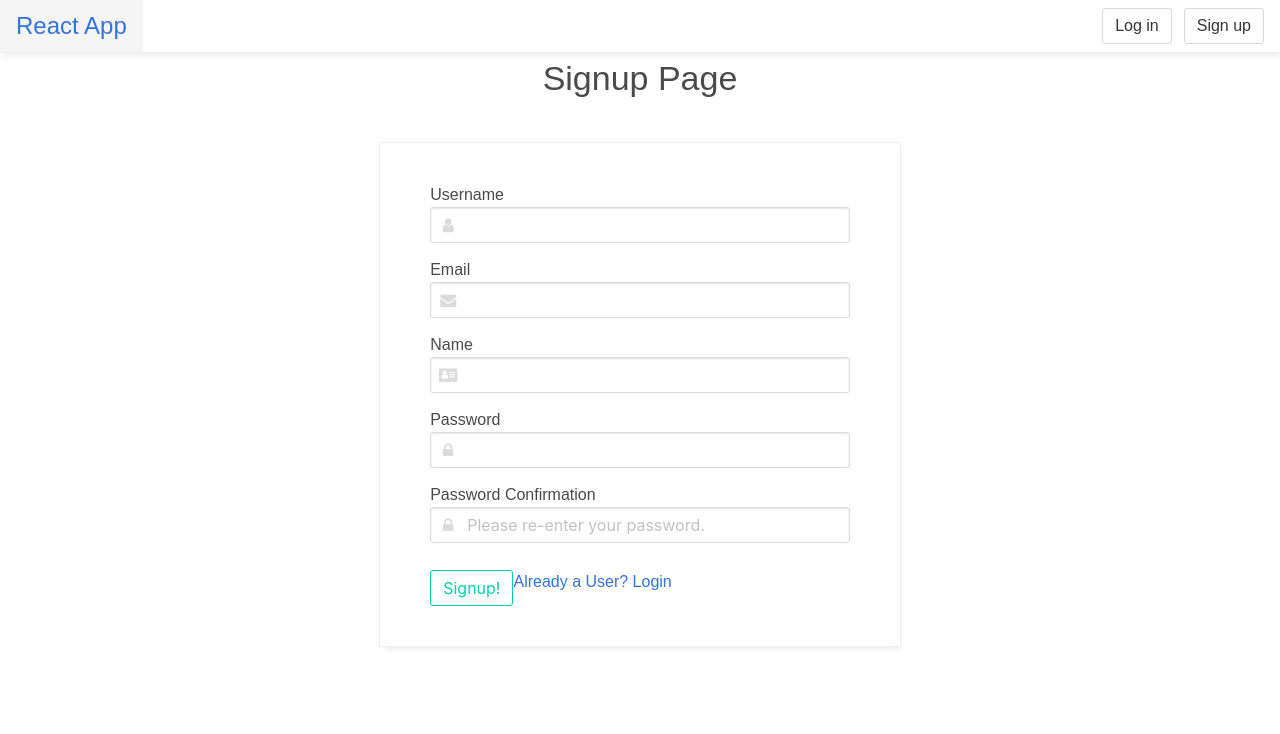
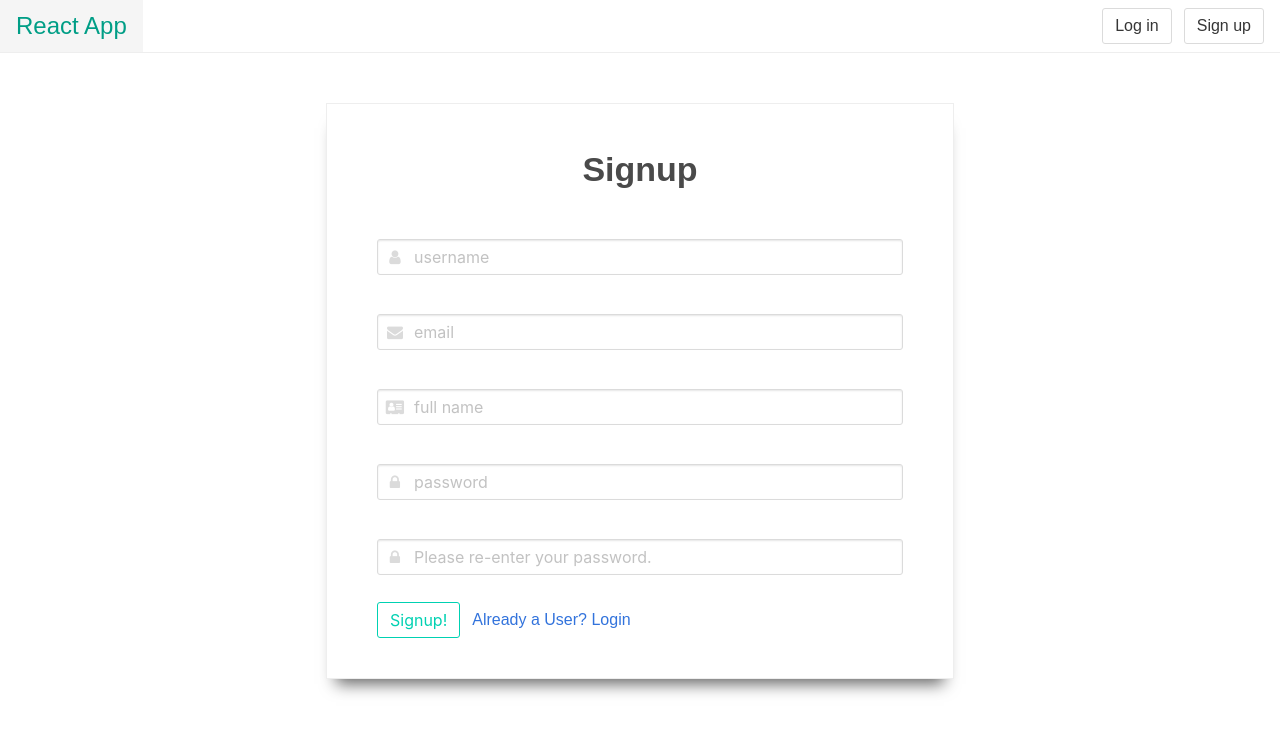
Before and after one commit to spragala/react-router-passport-starter, a React (Create React App) app in the folder frontend/: page /signup in a window 1280 px wide. Shown: the top 734 px of the page. Built offline with nearby package versions, Linux system fonts and the light colour scheme.

Commit message:
Refactored layout and styles, WIP logout

```diff
--- a/frontend/src/components/Home.js
+++ b/frontend/src/components/Home.js
@@ -4,14 +4,18 @@ import Auth from '../models/Auth'
 export default class Home extends Component{
   render(){
     return (
-      <section className="home">
-        <h1>Home</h1>
-        {Auth.isUserAuthenticated() ? (
-          <p>Welcome, you have successfully logged in.</p>
-        ) : (
-          <p>You must be logged in to see this content.
-          </p>
-        )}
+      <section className="home hero is-bold is-primary is-medium">
+        <div className="hero-body">
+          <div className="container">
+            <h1 className="title">Home</h1>
+            {Auth.isUserAuthenticated() ? (
+              <h2 className="subtitle">Welcome, you have successfully logged in.</h2>
+            ) : (
+              <h2 className="subtitle">You must be logged in to see this content.
+              </h2>
+            )}
+          </div>
+        </div>
       </section>
     )
   }
--- a/frontend/src/components/Login.js
+++ b/frontend/src/components/Login.js
@@ -10,7 +10,6 @@ export default class Login extends Component{
     this.state = {
       username: '',
       password: '',
-      user: {},
       shouldRedirect: false
     }
     this.handleChange = this.handleChange.bind(this)
@@ -41,8 +40,6 @@ export default class Login extends Component{
         user: res.data.user,
         shouldRedirect: true
       })
-      console.log(this.state)
-      console.log(this.props)
     })
   };
 
@@ -52,35 +49,37 @@ export default class Login extends Component{
 
     return (
       <section className="login-section">
-        <h1 className="login-title">Login Page</h1>
-        <div className="columns">
-          <div className="column is-three-fifths is-offset-one-fifth">
-            <div className="columns">
-              <div className="column is-8 is-offset-2 login-form">
+
+        <div className="columns is-centered">
+          <div className="column is-half">
+            <div className="form">
+              <h1 className="login-title has-text-centered has-text-weight-bold">Login Page</h1>
               <form onSubmit={ e => this.onFormSubmit(e) }>
                 <div className="field">
-                    <label>Username</label>
+                  <label className="is-invisible">Username</label>
                   <div className="control has-icons-left">
                     <input
-                        type='text'
+                      type="text"
                       className="input"
+                      placeholder="username"
                       onChange={ this.handleChange('username') } />
                     <span className="icon is-small is-left">
                       <i className="fa fa-user"></i>
                     </span>
                   </div>
-                    <label>Password</label>
+                  <label className="is-invisible">Password</label>
                   <div className="control has-icons-left">
                     <input
-                        type='text'
+                      type="text"
                       className="input"
+                      placeholder="password"
                       onChange={ this.handleChange('password') } />
                     <span className="icon is-small is-left">
                       <i className="fa fa-lock"></i>
                     </span>
                   </div>
                 </div>
-                  <button type='submit' className="button is-primary is-outlined">Log In!</button>
+                <button type="submit" className="button is-primary is-outlined">Log In!</button>
               </form>
             {shouldRedirect && (
               <Redirect to={ from } />
@@ -88,10 +87,8 @@ export default class Login extends Component{
             </div>
           </div>
         </div>
-        </div>
       </section>
-
-
     )
   }
+
 };
--- a/frontend/src/components/Navbar.js
+++ b/frontend/src/components/Navbar.js
@@ -1,11 +1,11 @@
 import React from 'react'
 import Auth from '../models/Auth'
-import { Link } from 'react-router-dom'
+import { Link, withRouter } from 'react-router-dom'
 
-const Navbar = () => (
+const Navbar = withRouter(({ history }) => (
   <nav className="navbar" aria-label="main navigation">
     <div className="navbar-brand">
-      <a className="navbar-item app-title" href="/">React App</a>
+      <a className="navbar-item app-title has-text-primary" href="/">React App</a>
     </div>
 
     <div className="navbar-end">
@@ -13,7 +13,7 @@ const Navbar = () => (
         <a
           className="navbar-item"
           onClick={() => {
-            Auth.logout()
+            Auth.logout(() => history.push('/login'))
           }}>Sign-out
         </a>
     ) : (
@@ -33,6 +33,6 @@ const Navbar = () => (
     </div>
 
   </nav>
-)
+))
 
 export default Navbar;
--- a/frontend/src/components/Signup.js
+++ b/frontend/src/components/Signup.js
@@ -51,54 +51,57 @@ export default class Signup extends Component {
 
     return(
       <section className="signup-section">
-        <h1 className="login-title">Signup Page</h1>
-        <div className="columns">
-          <div className="column is-three-fifths is-offset-one-fifth">
-            <div className="columns">
-              <div className="column is-8 is-offset-2 login-form">
+        <div className="columns is-centered">
+          <div className="column is-half">
+            <div className="form">
+              <h1 className="login-title has-text-centered has-text-weight-bold">Signup</h1>
               <form onSubmit={ e => this.onFormSubmit(e) }>
                 <div className="field">
-                    <label>Username</label>
+                  <label className="is-invisible">Username</label>
                   <div className="control has-icons-left">
                     <input
-                        type='text'
+                      type="text"
+                      placeholder="username"
                       className="input"
                       onChange={ this.handleChange('username') } />
                     <span className="icon is-small is-left">
                       <i className="fa fa-user"></i>
                     </span>
                   </div>
-                    <label>Email</label>
+                  <label className="is-invisible">Email</label>
                   <div className="control has-icons-left">
                     <input
-                        type='email'
+                      type="email"
+                      placeholder="email"
                       className="input"
                       onChange={ this.handleChange('email') } />
                     <span className="icon is-small is-left">
                       <i className="fa fa-envelope"></i>
                     </span>
                   </div>
-                    <label>Name</label>
+                  <label className="is-invisible">Name</label>
                   <div className="control has-icons-left">
                     <input
-                        type='text'
+                      type="text"
+                      placeholder="full name"
                       className="input"
                       onChange={ this.handleChange('name') } />
                     <span className="icon is-small is-left">
                       <i className="fa fa-address-card"></i>
                     </span>
                   </div>
-                    <label>Password</label>
+                  <label className="is-invisible">Password</label>
                   <div className="control has-icons-left">
                     <input
-                        type='text'
+                      type="text"
+                      placeholder="password"
                       className="input"
                       onChange={ this.handleChange('password') } />
                     <span className="icon is-small is-left">
                       <i className="fa fa-lock"></i>
                     </span>
                   </div>
-                    <label>Password Confirmation</label>
+                  <label className="is-invisible">Password Confirmation</label>
                   <div className="control has-icons-left">
                     <input
                       type='text'
@@ -110,13 +113,22 @@ export default class Signup extends Component {
                     </span>
                   </div>
                 </div>
-                  <button type='submit' className="button is-primary is-outlined">Signup!</button>
+                <div className="level">
+                  <div className="level-left">
+                    <div className="level-item">
+                      <button type="submit" className="button is-primary is-outlined">Signup!</button>
+                    </div>
+                    <div className="level-item">
                       <Link to="/login">Already a User? Login</Link>
+                    </div>
+                  </div>
+                </div>
+
+
               </form>
             {shouldRedirect && (
               <Redirect to={ from } />
             )}
-              </div>
             </div>
           </div>
         </div>
--- a/frontend/src/index.css
+++ b/frontend/src/index.css
@@ -6,34 +6,25 @@ body {
 
 nav {
   border-bottom: 1px solid #eee;
-  box-shadow: 2px 3px 6px #eee;
 }
 
 .app-title {
   font-size: 24px;
 }
 
-span.icon {
-  margin-right: 0 !important;
-}
-
-.home {
-  margin-top: 50px;
-}
-
-.login-section {
+.login-section, .signup-section {
   margin-top: 50px;
 }
 
 .login-title {
-  text-align: center;
-  margin-bottom: 50px;
+  padding-bottom: 20px;
   font-size: 34px;
+  /*border-bottom: 1px solid #666;*/
 }
 
-.login-form {
+.form {
   border: 1px solid #eee;
-  box-shadow: 2px 6px 6px -3px #eee;
+  box-shadow: 0px 15px 15px -10px #666;
   padding: 40px 50px;
 }
 
```
Lines whose indentation alone changed are shown as unchanged.
